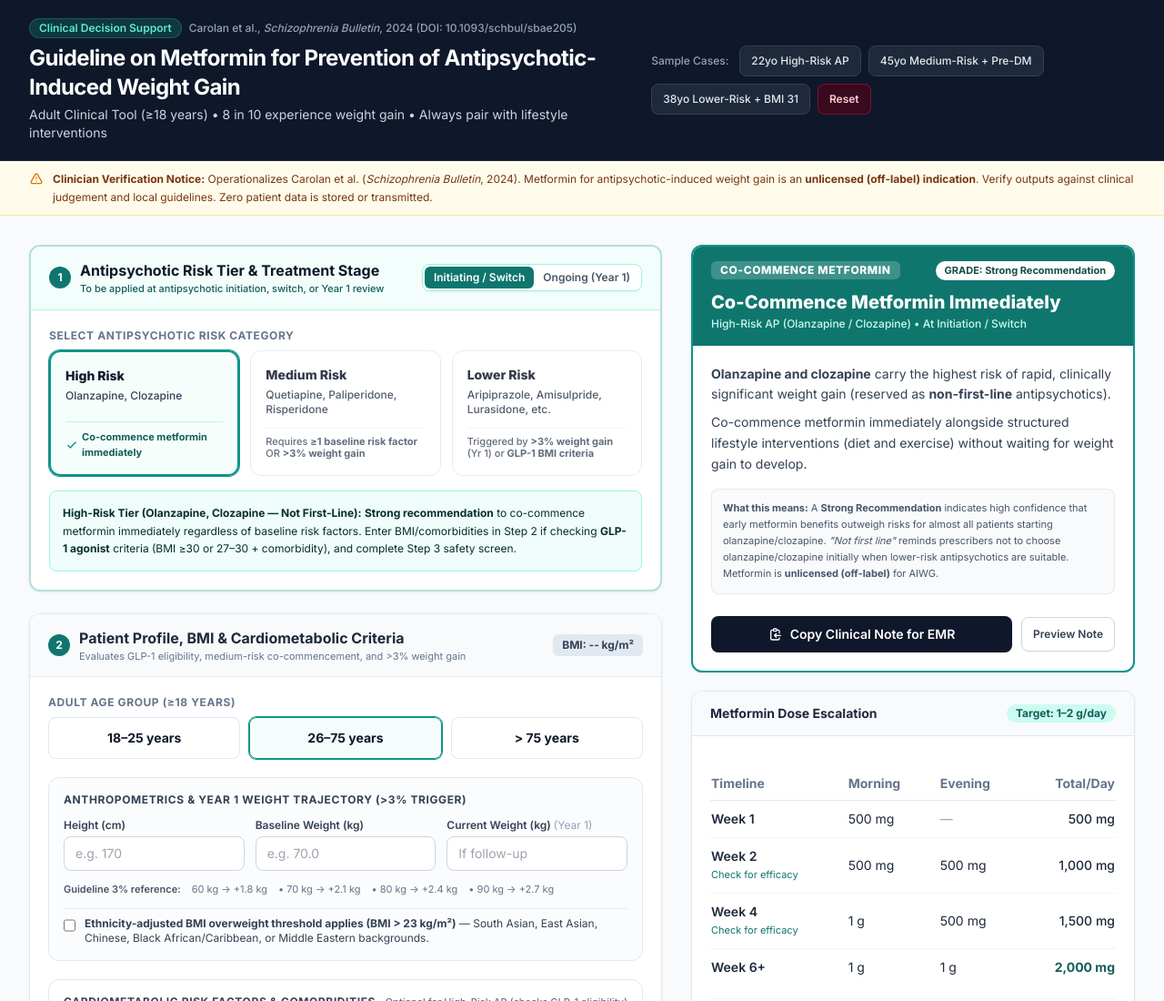
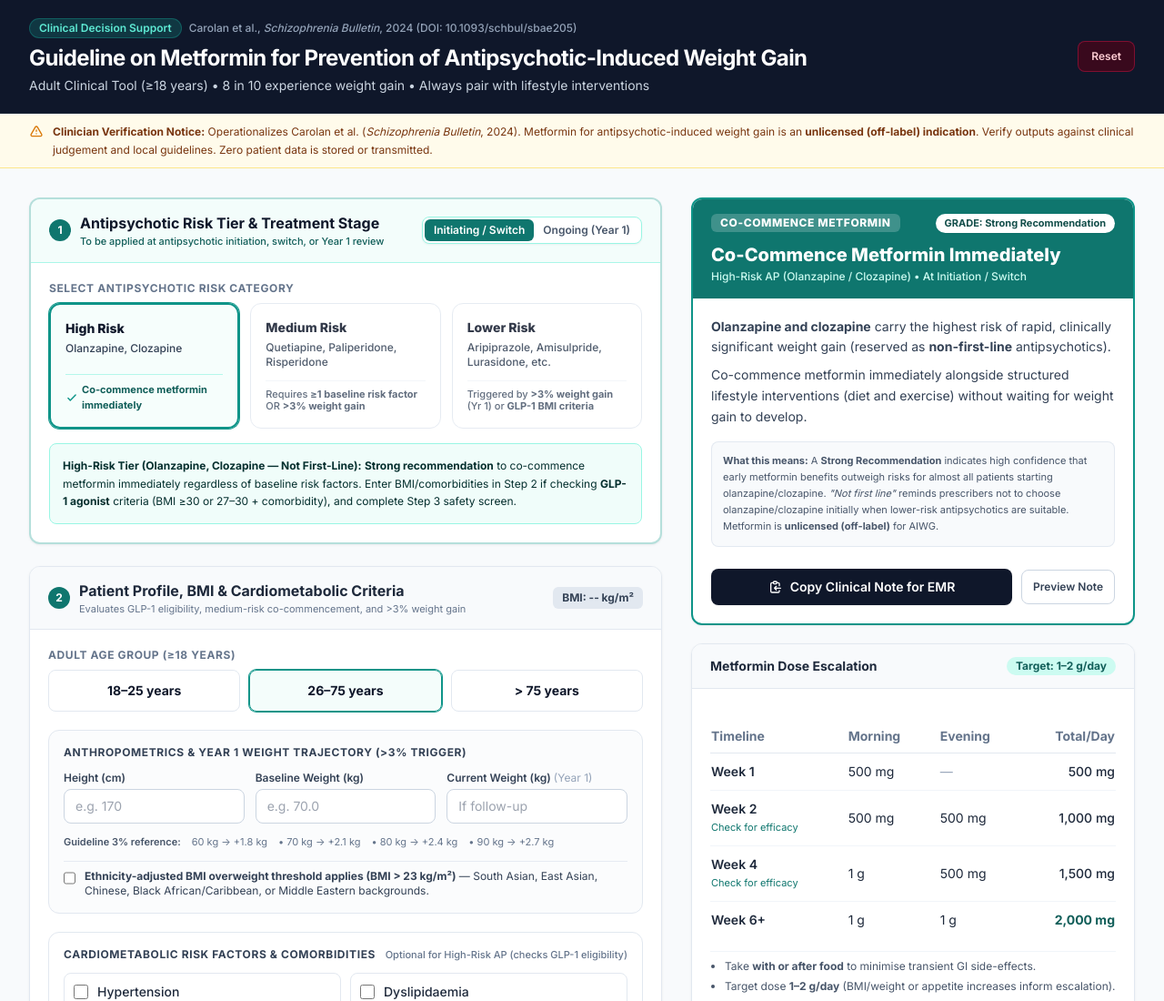
Before and after one commit to Luke-Woon/Metformin-GLP-1-Clinical-Decision-Support, a plain HTML site: page index.html in a window 1280 px wide. Shown: the top 1100 px of the page at 91% size. Drawn offline with nearby package versions, Linux system fonts and the light colour scheme.

Commit message:
Remove quick presets and loadPreset function
Removed quick presets and their associated functionality.

```diff
--- a/index.html
+++ b/index.html
@@ -62,19 +62,9 @@
           </p>
         </div>
 
-        <!-- Quick Presets & Reset Controls -->
-        <div class="flex flex-wrap items-center gap-2 no-print">
-          <span class="text-xs font-medium text-slate-400 mr-1 hidden sm:inline">Sample Cases:</span>
-          <button type="button" onclick="loadPreset('high22')" class="px-3 py-2 rounded-lg text-xs font-medium bg-slate-800 hover:bg-slate-700 text-slate-200 border border-slate-700 transition">
-            22yo High-Risk AP
-          </button>
-          <button type="button" onclick="loadPreset('medium45')" class="px-3 py-2 rounded-lg text-xs font-medium bg-slate-800 hover:bg-slate-700 text-slate-200 border border-slate-700 transition">
-            45yo Medium-Risk + Pre-DM
-          </button>
-          <button type="button" onclick="loadPreset('lower38')" class="px-3 py-2 rounded-lg text-xs font-medium bg-slate-800 hover:bg-slate-700 text-slate-200 border border-slate-700 transition">
-            38yo Lower-Risk + BMI 31
-          </button>
-          <button type="button" onclick="resetForm()" class="px-3 py-2 rounded-lg text-xs font-semibold bg-rose-950/70 hover:bg-rose-900 text-rose-200 border border-rose-800/70 transition">
+        <!-- Reset Control -->
+        <div class="flex items-center no-print">
+          <button type="button" onclick="resetForm()" class="px-3.5 py-2 rounded-lg text-xs font-semibold bg-rose-950/70 hover:bg-rose-900 text-rose-200 border border-rose-800/70 transition">
             Reset
           </button>
         </div>
@@ -1293,30 +1283,6 @@
       evaluateAlgorithm();
     }
 
-    function loadPreset(presetKey) {
-      resetForm();
-      if (presetKey === 'high22') {
-        selectedApRisk = 'high';
-        document.querySelector('input[name="ageGroup"][value="18to25"]').checked = true;
-        document.getElementById('heightCm').value = '175';
-        document.getElementById('baselineWeight').value = '66';
-      } else if (presetKey === 'medium45') {
-        selectedApRisk = 'medium';
-        document.querySelector('input[name="ageGroup"][value="26to75"]').checked = true;
-        document.getElementById('heightCm').value = '168';
-        document.getElementById('baselineWeight').value = '74';
-        document.getElementById('rf_prediabetes').checked = true;
-        document.getElementById('ethnicityBmi').checked = true;
-      } else if (presetKey === 'lower38') {
-        selectedApRisk = 'lower';
-        document.querySelector('input[name="ageGroup"][value="26to75"]').checked = true;
-        document.getElementById('heightCm').value = '170';
-        document.getElementById('baselineWeight').value = '90';
-        document.getElementById('rf_htn').checked = true;
-      }
-      evaluateAlgorithm();
-    }
-
     window.addEventListener('DOMContentLoaded', evaluateAlgorithm);
   </script>
 </body>
```
